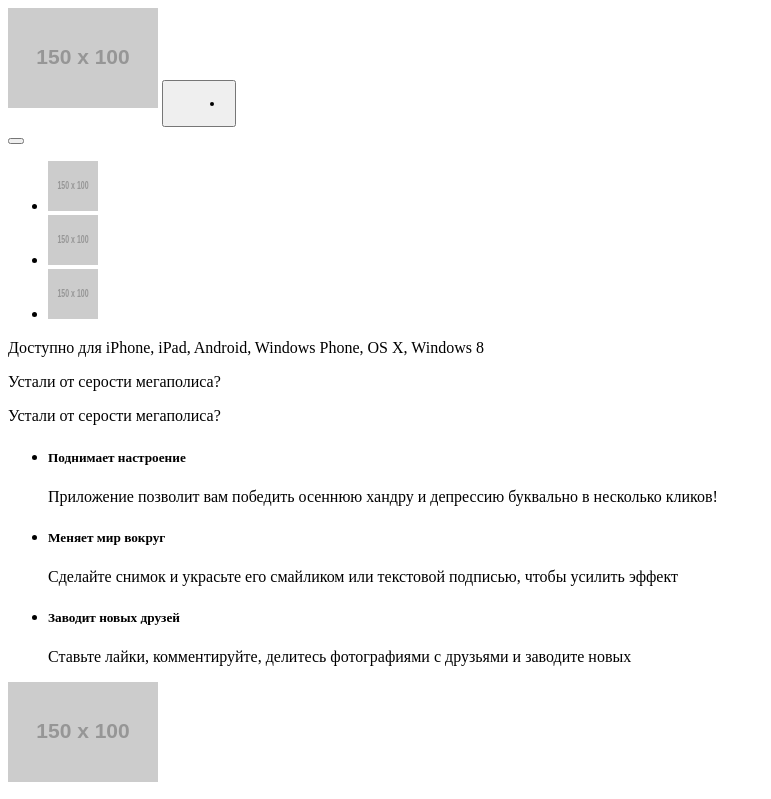
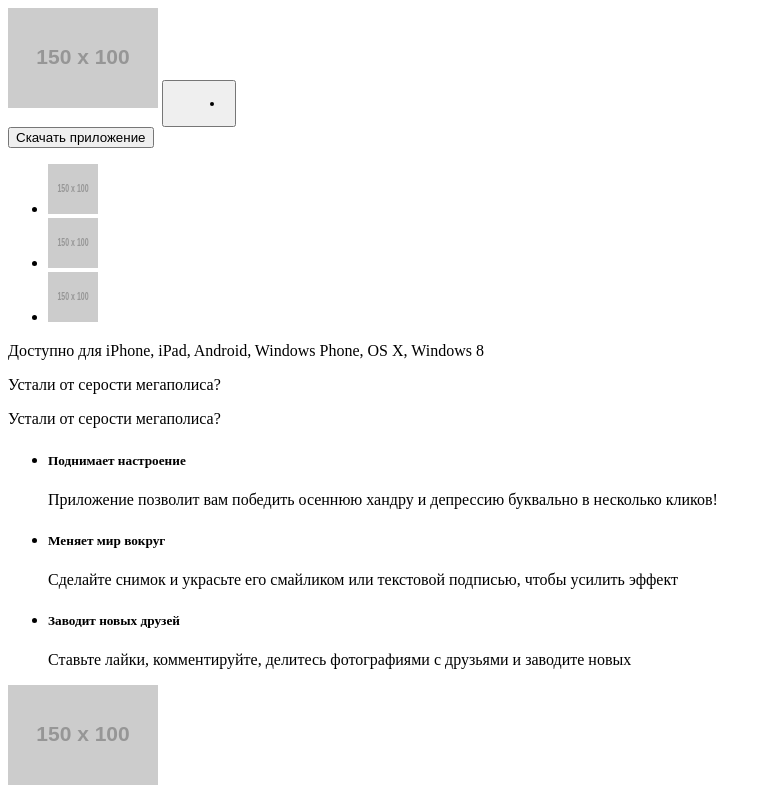
Before and after one commit to Ruslan-95/422621-pink, a website: page source/index.html in a window 1280 px wide. Shown: the top 799 px of the page, without its empty margins (0-771 px from the left). Drawn offline with Linux system fonts and the light colour scheme; placeholder pictures from the web are drawn by us.

Commit message:
add text in the download button

```diff
--- a/source/index.html
+++ b/source/index.html
@@ -17,7 +17,7 @@
         </nav>
     </header>
     <section class="home-screen">
-        <button class="home-screen__download"></button>
+        <button class="home-screen__download">Скачать приложение</button>
         <ul class="home-screen__platform-list">
             <li class="home-screen__platform-logo">
                 <img src="http://placehold.it/150x100" alt="ios" width="50" height="50">
```
